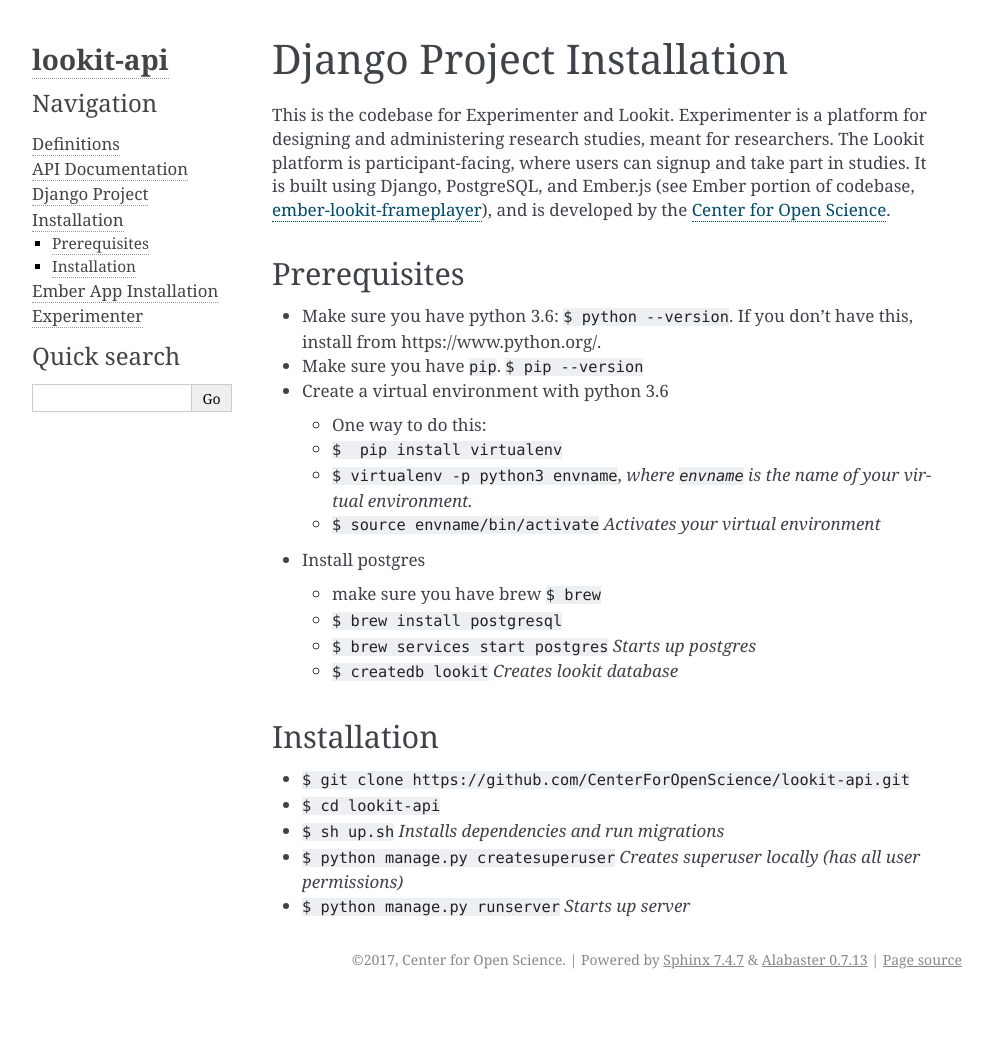
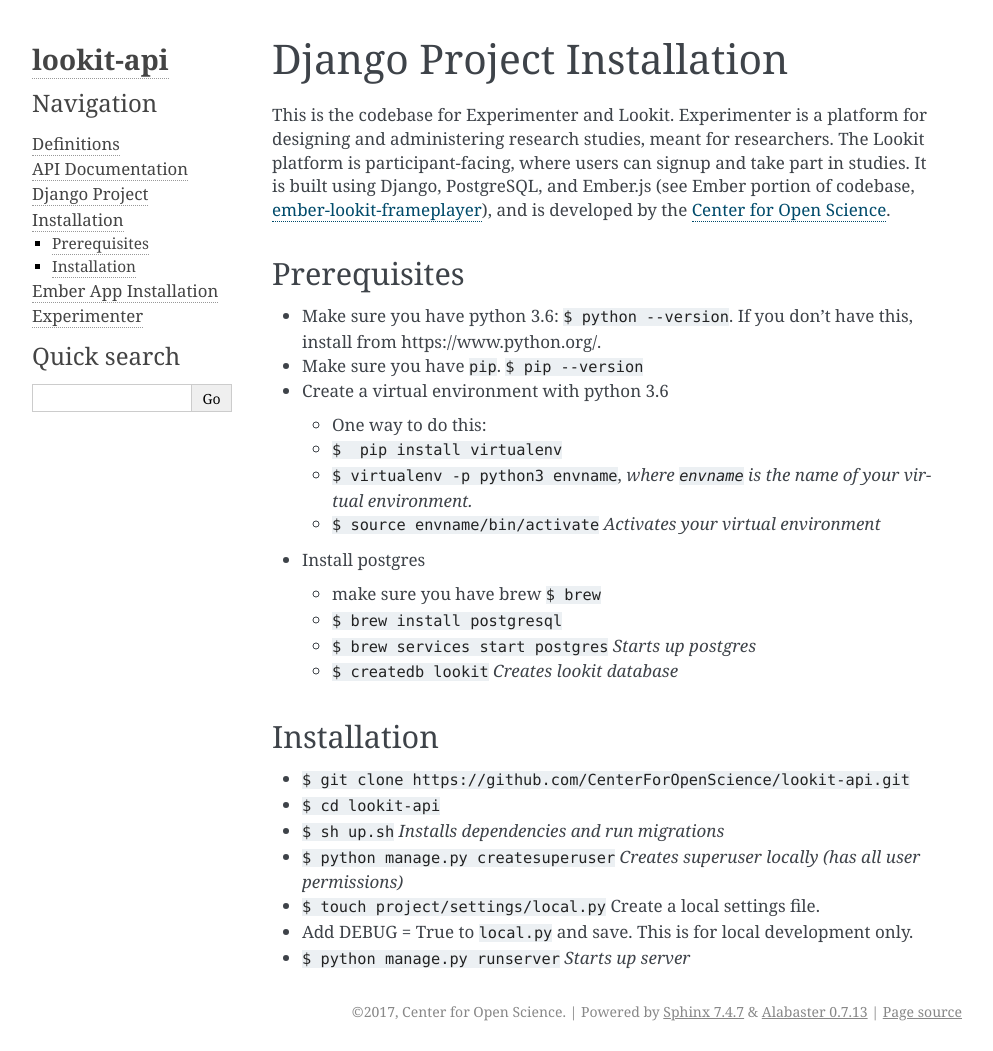
Before and after one commit to lookit/lookit-api, a Sphinx documentation site: the page built from docs/source/django-project-installation.md, in a window 1280 px wide. Shown: the whole page, without its empty margins (148-1141 px from the left). Built offline with Sphinx 7.4.7, drawn with Linux system fonts in a browser that asks for light colours; before the commit the page ends 999 px from its top, so only the background shows below that.

Commit message:
Add instructions for how to create a local settings file.

```diff
--- a/docs/source/django-project-installation.md
+++ b/docs/source/django-project-installation.md
@@ -21,4 +21,6 @@
 - `$ cd lookit-api`
 - `$ sh up.sh` *Installs dependencies and run migrations*
 - `$ python manage.py createsuperuser` *Creates superuser locally (has all user permissions)*
+- `$ touch project/settings/local.py` Create a local settings file.
+- Add DEBUG = True to `local.py` and save. This is for local development only.
 - `$ python manage.py runserver` *Starts up server*
```
